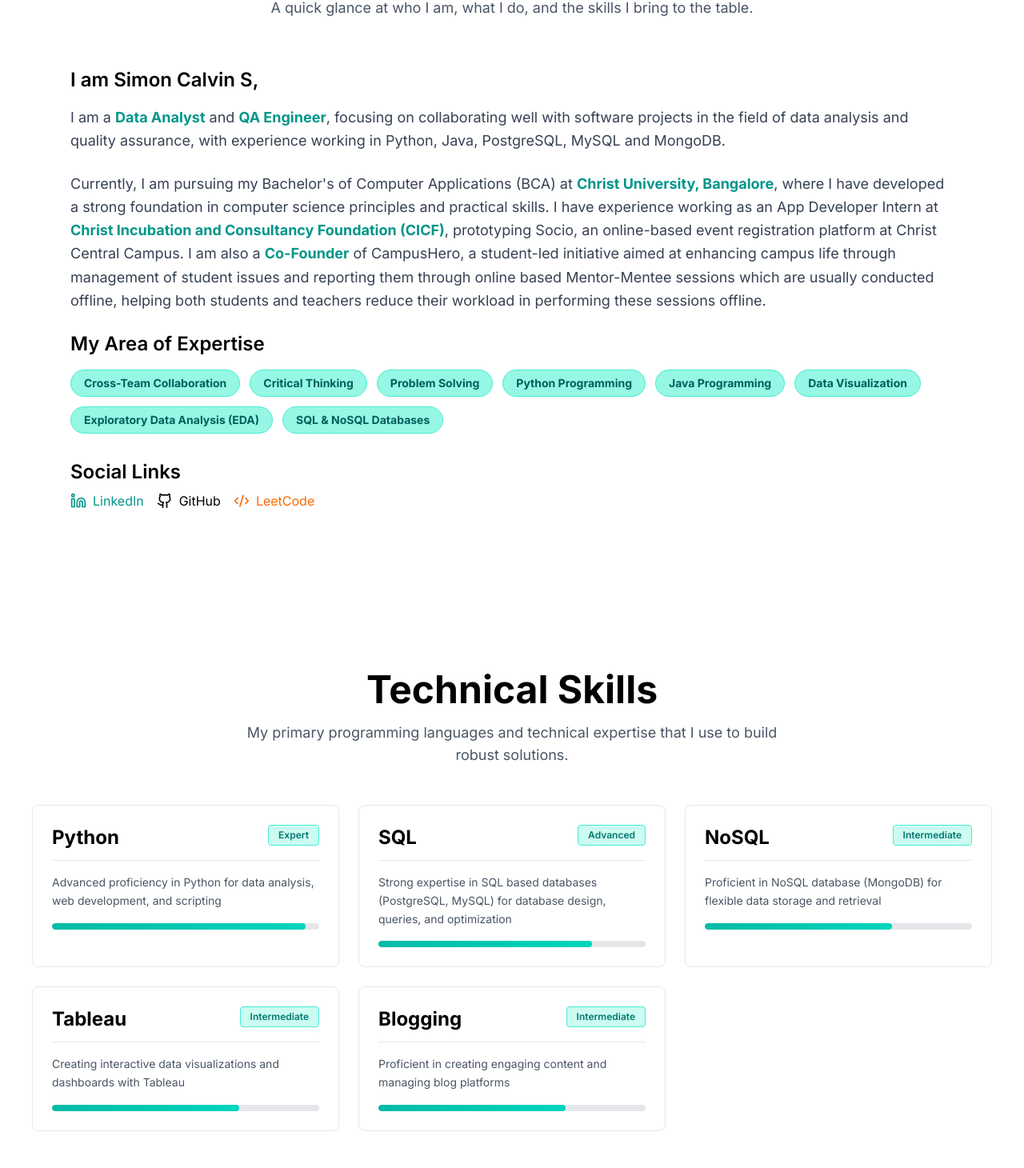
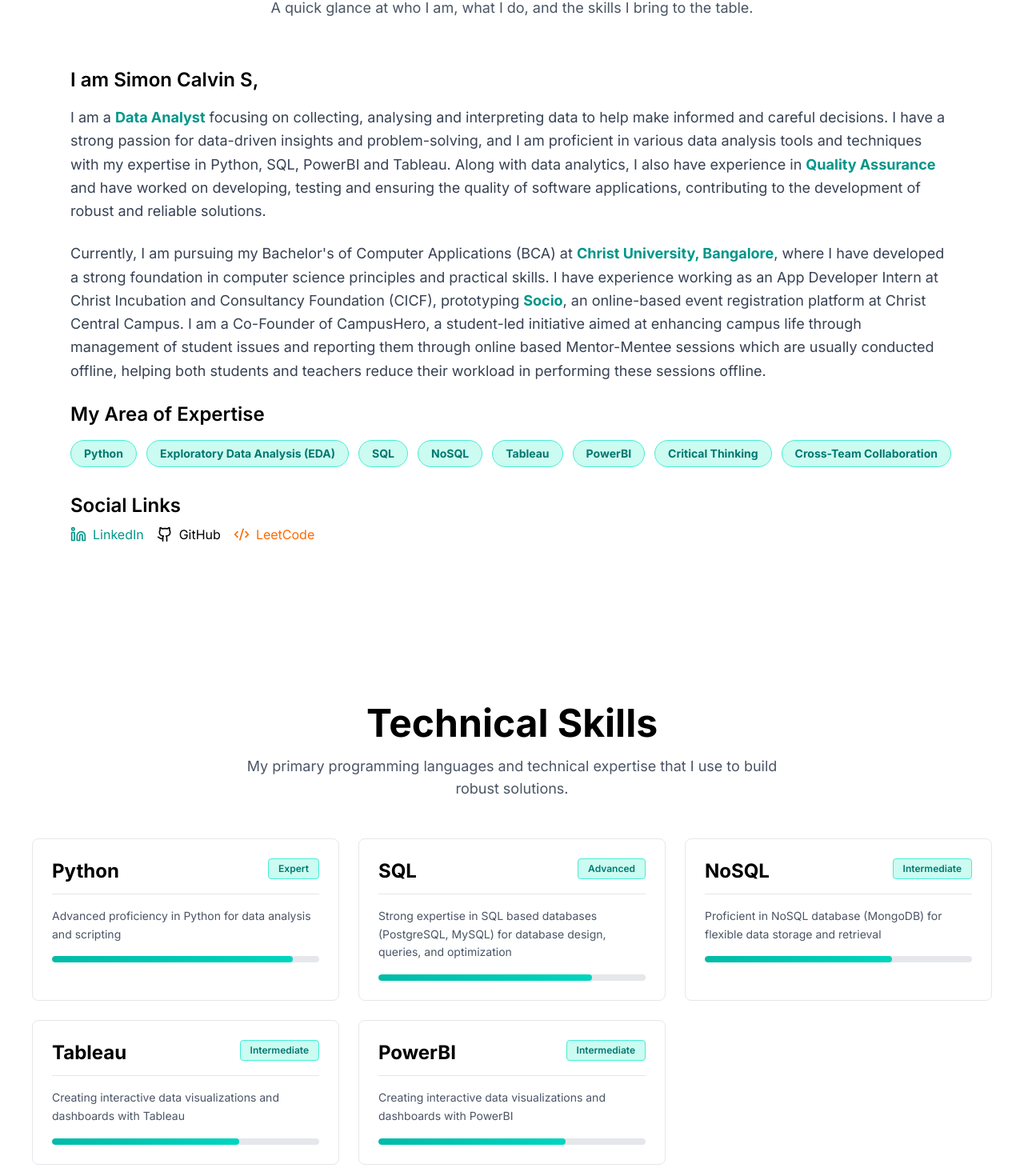
Before and after one commit to SimonCalvinS1/my-portfolio, a React (Vite) app: page / in a window 1280 px wide. Shown: the part 272-1732 px from the top of the page at 80% size. Built offline with nearby package versions, Linux system fonts and the light colour scheme.

Commit message:
Update bio, skills, edu, etc.

```diff
--- a/package.json
+++ b/package.json
@@ -1,5 +1,5 @@
 {
-  "name": "my-portfolio-website",
+  "name": "simon-calvin-s-portfolio-website",
   "private": true,
   "version": "0.0.0",
   "type": "module",
--- a/src/components/AboutMe.jsx
+++ b/src/components/AboutMe.jsx
@@ -3,7 +3,7 @@
 
 function AboutMe() {
   const skillStyling =
-    "px-4 py-1.5 bg-teal-200 text-teal-800 rounded-full text-sm font-bold border border-teal-300 hover:bg-teal-200 transition";
+    "px-4 py-1.5 bg-teal-100 text-teal-700 rounded-full text-sm font-bold border border-teal-300 hover:bg-teal-200 transition";
 
   return (
     <section id="about" className="py-22 overflow-x-hidden bg-white">
@@ -24,17 +24,20 @@
         </h2>
 
         <p className="text-gray-700 text-base sm:text-lg leading-relaxed mb-6">
-          I am a {" "} <span className="font-bold text-teal-600">Data Analyst</span> and {" "} <span className="font-bold text-teal-600">QA Engineer</span>,
-          focusing on collaborating well with software projects in the field of data analysis and quality assurance,
-          with experience working in Python, Java, PostgreSQL, MySQL and MongoDB.
+          I am a {" "} <span className="font-bold text-teal-600">Data Analyst</span> {" "}
+          focusing on collecting, analysing and interpreting data to help make informed and careful decisions.
+          I have a strong passion for data-driven insights and problem-solving, and
+          I am proficient in various data analysis tools and techniques with my expertise in Python, SQL, PowerBI and Tableau.
+          Along with data analytics, I also have experience in {" "} <span className="font-bold text-teal-600">Quality Assurance</span> {" "}
+          and have worked on developing, testing and ensuring the quality of software applications, contributing to the development of robust and reliable solutions.
         </p>
 
         <p className="text-gray-700 text-base sm:text-lg leading-relaxed mb-6">
           Currently, I am pursuing my Bachelor's of Computer Applications (BCA) at{" "} <span className="font-bold text-teal-600">Christ University, Bangalore</span>,
           where I have developed a strong foundation in computer science principles and practical skills.
-          I have experience working as an App Developer Intern at{" "} <span className="font-bold text-teal-600">Christ Incubation and Consultancy Foundation (CICF)</span>,
-          prototyping Socio, an online-based event registration platform at Christ Central Campus. I am also a{" "}
-          <span className="font-bold text-teal-600">Co-Founder</span> of CampusHero, a student-led initiative aimed at enhancing
+          I have experience working as an App Developer Intern at Christ Incubation and Consultancy Foundation (CICF),
+          prototyping <span className="font-bold text-teal-600">Socio</span>, an online-based event registration platform at Christ Central Campus.
+          I am a Co-Founder of CampusHero, a student-led initiative aimed at enhancing
           campus life through management of student issues and reporting them through online based Mentor-Mentee sessions which are usually conducted offline, helping both students and
           teachers reduce their workload in performing these sessions offline.
         </p>
@@ -47,14 +50,14 @@
 
             <div className="flex flex-wrap gap-3">
               {[
-                "Cross-Team Collaboration",
+                "Python",
+                "Exploratory Data Analysis (EDA)",
+                "SQL",
+                "NoSQL",
+                "Tableau",
+                "PowerBI",
                 "Critical Thinking",
-                "Problem Solving",
-                "Python Programming",
-                "Java Programming",
-                "Data Visualization",
-                "Exploratory Data Analysis (EDA)",
-                "SQL & NoSQL Databases"
+                "Cross-Team Collaboration"
               ].map(skill => (
                 <span key={skill} className={skillStyling}>
                   {skill}
--- a/src/components/Education.jsx
+++ b/src/components/Education.jsx
@@ -7,14 +7,14 @@
       institution: "Christ University Central Campus, Hosur Road, Bangalore",
       duration: "June 2024 - Present",
       description:
-        "Engaging in Computer Science with coursework in Python, Java, Discrete Mathematics, Graph Theory, SQL and NoSQL.",
+        "Engaging in Computer Science with coursework in Python, SQL and NoSQL databases and data analytics. Actively involved in projects to apply theoretical knowledge in real-world scenarios.",
     },
     {
       title: "High School Education (Grades 5-12)",
       institution: "St. Joseph's School (CBSE), Vittal Mallya Road, Bangalore",
       duration: "June 2016 - May 2024",
       description:
-        "Completed high school education in science as the major course in grades 11 and 12.",
+        "Achieved 100/100 score in Grade 10 CBSE English examination, reflecting strong academic performance and language proficiency. Specialised in Science and Mathematics during grades 11-12, with a focus on Physics, Chemistry, Mathematics and Computer Science (PCMC).",
     },
     {
       title: "Primary Education (Grades KG-4)",
--- a/src/components/Experience.jsx
+++ b/src/components/Experience.jsx
@@ -4,13 +4,13 @@
   const experiences = [
     {
       id: 1,
-      title: "Mobile App Developer Intern - SOCIO - CHRIST Incubation Centre",
+      title: "App Developer Intern - SOCIO - CHRIST Incubation Centre",
       description:
         "Built a prototype app for online event registration at Christ Central Campus using Flutter, Node.js and Supabase (PostgreSQL). Deployed backend server at Render and maintained documentation.",
     },
     {
       id: 2,
-      title: "Co-Founder, Full Stack Engineer at CampusHero",
+      title: "Co-Founder, Full Stack Engineer at MentorVerse (previously CampusHero)",
       description:
         "Co-founded a student-led initiative platform at Department of Computer Science, CHRIST (Deemed to be University), aimed at enhancing campus life through management of student issues and reporting them through online based Mentor-Mentee sessions.",
     },
--- a/src/components/Skills.jsx
+++ b/src/components/Skills.jsx
@@ -5,7 +5,7 @@
     {
       name: "Python",
       level: "Expert",
-      description: "Advanced proficiency in Python for data analysis, web development, and scripting",
+      description: "Advanced proficiency in Python for data analysis and scripting",
     },
     {
       name: "SQL",
@@ -23,9 +23,9 @@
       description: "Creating interactive data visualizations and dashboards with Tableau",
     },
     {
-      name: "Blogging",
+      name: "PowerBI",
       level: "Intermediate",
-      description: "Proficient in creating engaging content and managing blog platforms",
+      description: "Creating interactive data visualizations and dashboards with PowerBI",
     }
   ];
 
@@ -72,7 +72,7 @@
                 <div
                   className="h-full bg-gradient-to-r from-teal-500 to-teal-400 rounded-full transition-all duration-500 group-hover:from-teal-600 group-hover:to-teal-500"
                   style={{
-                    width: skill.level === "Expert" ? "95%" : skill.level === "Advanced" ? "80%" : "70%"
+                    width: skill.level === "Expert" ? "90%" : skill.level === "Advanced" ? "80%" : skill.level === "Intermediate" ? "70%" : "45%"
                   }}
                 />
               </div>
@@ -93,12 +93,12 @@
             </div>
             <div>
               <p className="text-gray-700 mb-3">
-                <span className="font-semibold text-black">Database:</span> PostgreSQL, MySQL, MongoDB, Supabase
+                <span className="font-semibold text-black">Database:</span> PostgreSQL (Supabase), MySQL, MongoDB
               </p>
             </div>
             <div>
               <p className="text-gray-700 mb-3">
-                <span className="font-semibold text-black">Tools & Platforms:</span> Git, GitHub, Figma, VS Code, Jupyter Notebook, Tableau
+                <span className="font-semibold text-black">Tools & Platforms:</span> Git Version Control, Figma, VS Code, Jupyter Notebook
               </p>
             </div>
           </div>
```
